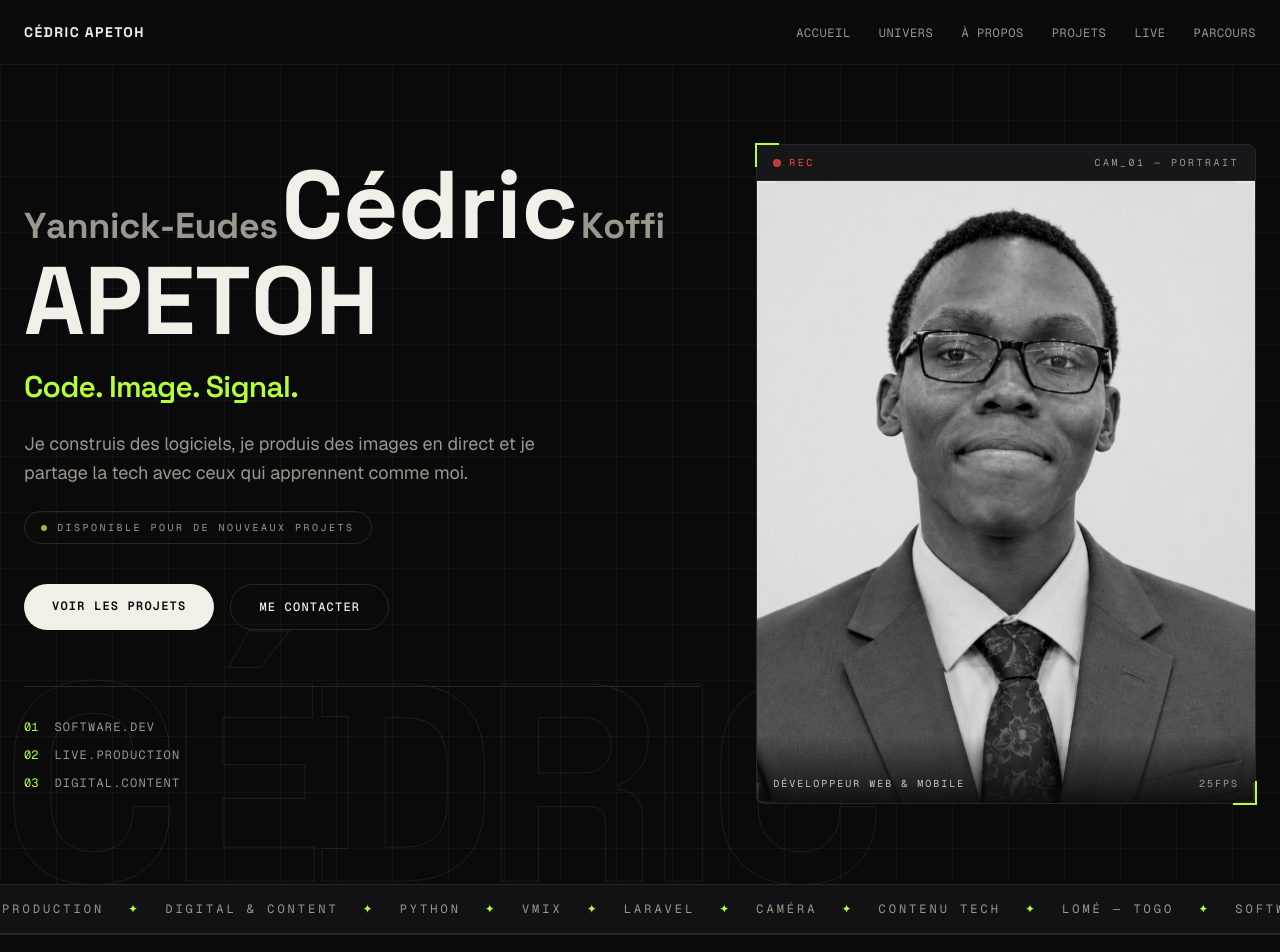
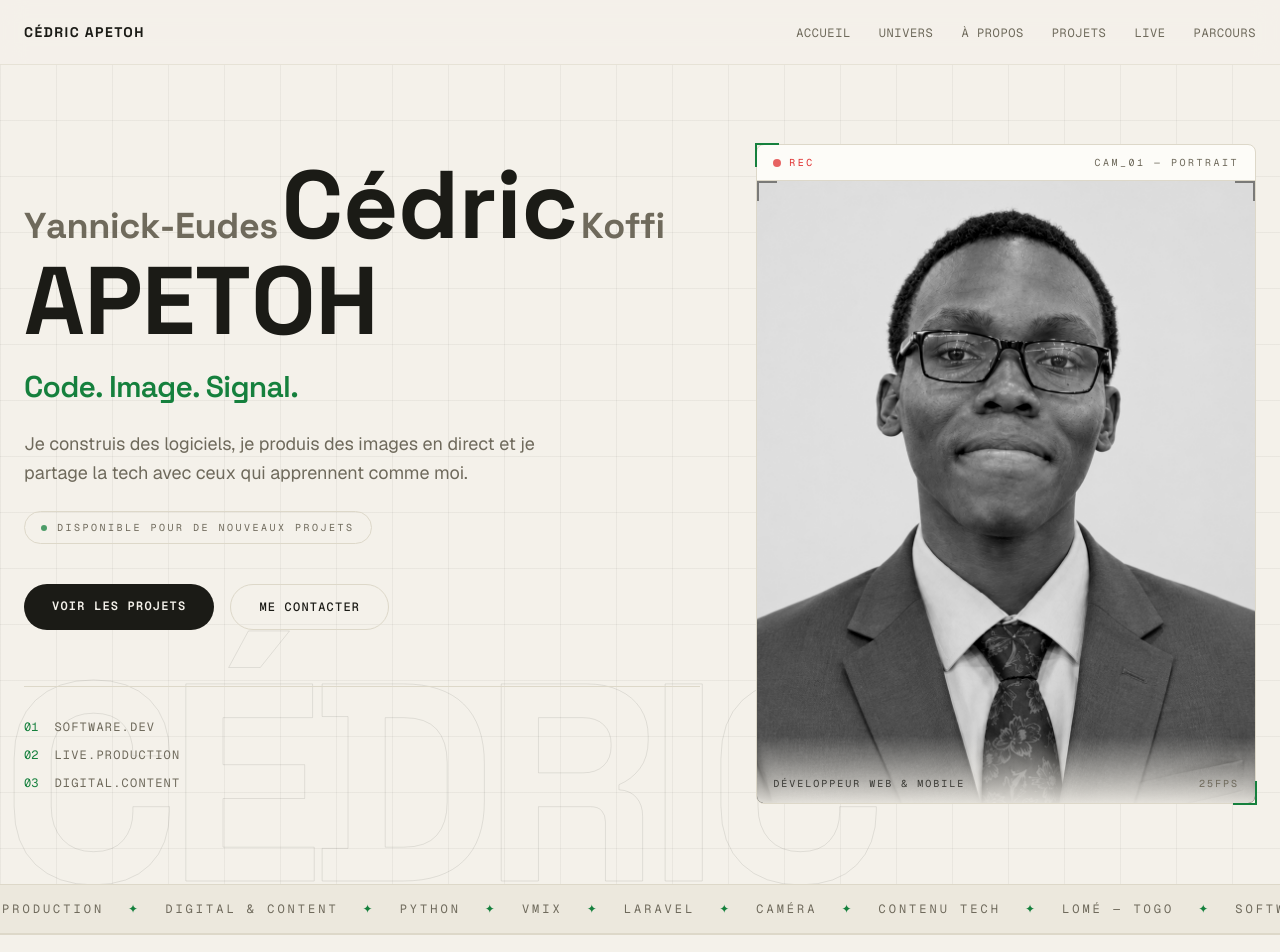
Before and after one commit to Yannickeudes/yannickeudes.github.io, a Next.js app: page / in a window 1280 px wide. Shown: the top 952 px of the page. Built offline with nearby package versions, Linux system fonts and the light colour scheme.

Commit message:
Theme clair : fond creme, accent vert fonce

```diff
--- a/src/app/globals.css
+++ b/src/app/globals.css
@@ -1,14 +1,14 @@
 @import "tailwindcss";
 
 @theme {
-  --color-ink: #0a0a0b;
-  --color-ink-soft: #121214;
-  --color-panel: #17171a;
-  --color-line: #26262b;
-  --color-cream: #f2efe9;
-  --color-muted: #9b978e;
-  --color-accent: #b4ff39;
-  --color-rec: #ff453a;
+  --color-ink: #f4f1ea;
+  --color-ink-soft: #ece8dd;
+  --color-panel: #fdfcf8;
+  --color-line: #ddd8c9;
+  --color-cream: #1b1b16;
+  --color-muted: #6f6a5c;
+  --color-accent: #15803d;
+  --color-rec: #e03131;
   --font-sans: var(--font-geist-sans);
   --font-mono: var(--font-geist-mono);
   --font-display: var(--font-space-grotesk);
@@ -16,6 +16,7 @@
 
 html {
   scroll-behavior: smooth;
+  color-scheme: light;
 }
 
 body {
@@ -32,8 +33,8 @@ body {
 
 .bg-grid {
   background-image:
-    linear-gradient(to right, rgb(242 239 233 / 0.035) 1px, transparent 1px),
-    linear-gradient(to bottom, rgb(242 239 233 / 0.035) 1px, transparent 1px);
+    linear-gradient(to right, rgb(27 27 22 / 0.05) 1px, transparent 1px),
+    linear-gradient(to bottom, rgb(27 27 22 / 0.05) 1px, transparent 1px);
   background-size: 56px 56px;
 }
 
@@ -46,7 +47,7 @@ body {
     to bottom,
     transparent 0px,
     transparent 3px,
-    rgb(0 0 0 / 0.12) 4px
+    rgb(27 27 22 / 0.06) 4px
   );
 }
 
@@ -105,12 +106,12 @@ body {
 /* ---------- misc ---------- */
 
 .text-outline {
-  -webkit-text-stroke: 1px rgb(242 239 233 / 0.14);
+  -webkit-text-stroke: 1px rgb(27 27 22 / 0.16);
   color: transparent;
 }
 
 .fx-split {
-  background: linear-gradient(to bottom, #f2efe9 0%, #f2efe9 50%, var(--color-accent) 50%, var(--color-accent) 100%);
+  background: linear-gradient(to bottom, var(--color-cream) 0%, var(--color-cream) 50%, var(--color-accent) 50%, var(--color-accent) 100%);
   -webkit-background-clip: text;
   background-clip: text;
   -webkit-text-fill-color: transparent;
--- a/src/app/layout.tsx
+++ b/src/app/layout.tsx
@@ -1,4 +1,4 @@
-import type { Metadata } from "next";
+import type { Metadata, Viewport } from "next";
 import { Geist, Geist_Mono, Space_Grotesk } from "next/font/google";
 import Navbar from "@/components/Navbar";
 import Footer from "@/components/Footer";
@@ -18,6 +18,10 @@ const spaceGrotesk = Space_Grotesk({
   variable: "--font-space-grotesk",
   subsets: ["latin"],
 });
+
+export const viewport: Viewport = {
+  themeColor: "#f4f1ea",
+};
 
 export const metadata: Metadata = {
   title: "Cédric APETOH — Code. Image. Signal.",
```
